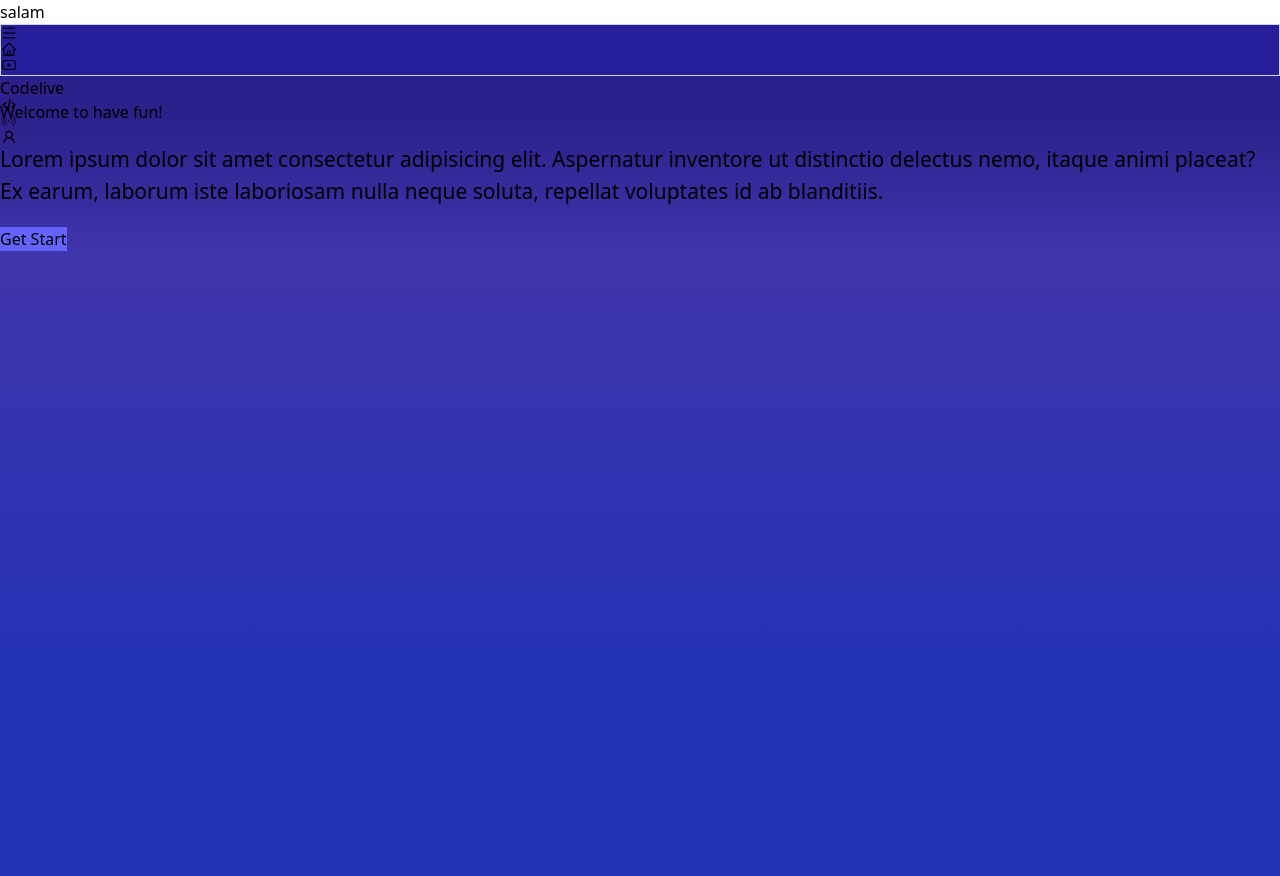
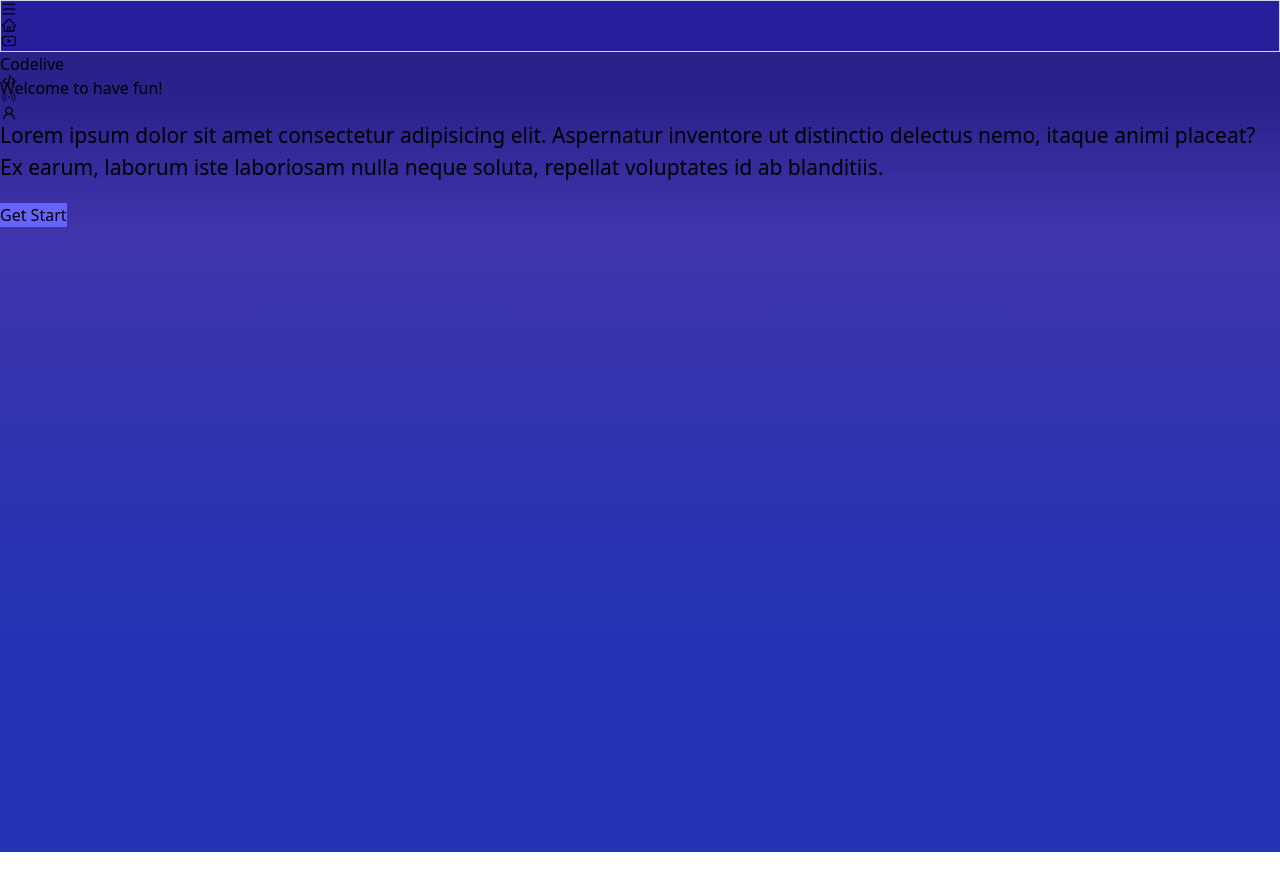
Before and after one commit to huseynovali/CodeLive, a React (Vite) app in the folder client/: page / in a window 1280 px wide. After the commit the page ends 852 px from the top, so only its background shows below. Built offline with nearby package versions, Linux system fonts and the light colour scheme; some icons are missing.

Commit message:
config sidebar menu

```diff
--- a/client/src/components/MenuBar/MenuBar.jsx
+++ b/client/src/components/MenuBar/MenuBar.jsx
@@ -1,26 +1,23 @@
-import React, { useState } from 'react'
+import React, { useEffect, useState } from 'react'
 import "./MenuBar.css"
 import { Link } from "react-router-dom";
-import { AiOutlineHome, AiOutlineMenu, AiOutlineYoutube,AiOutlineUser } from 'react-icons/ai';
+import { AiOutlineHome, AiOutlineMenu, AiOutlineYoutube, AiOutlineUser } from 'react-icons/ai';
 import { LiaUsersSolid } from 'react-icons/lia';
 import { BiCodeAlt } from 'react-icons/bi';
 import { CiStreamOn } from 'react-icons/ci';
-import { motion, useDragControls } from 'framer-motion';
+import { motion, useMotionValue, useVelocity } from 'framer-motion';
 
 function MenuBar() {
   const [open, setOpen] = useState(false)
-  const controls = useDragControls()
-
-  function startDrag(event) {
-    controls.start(event)
-  }
 
   const toggleMenu = () => {
     setOpen(!open);
   };
+
+
+
   return (
-    <>  <div onPointerDown={startDrag} >salam</div>
-      <motion.div drag="x" dragControls={controls} />
+    <>
 
       <div className={`sidemenu__section fixed  p-3   text-2xl right-10 top-[40%] z-10 select-none ${!open ? 'rounded-ss-xl rounded-ee-xl' : "rounded-3xl"}`}>
 
@@ -58,7 +55,11 @@ function MenuBar() {
 
 
 
-      </div></>
+      </div>
+
+
+
+    </>
 
   )
 }
```
